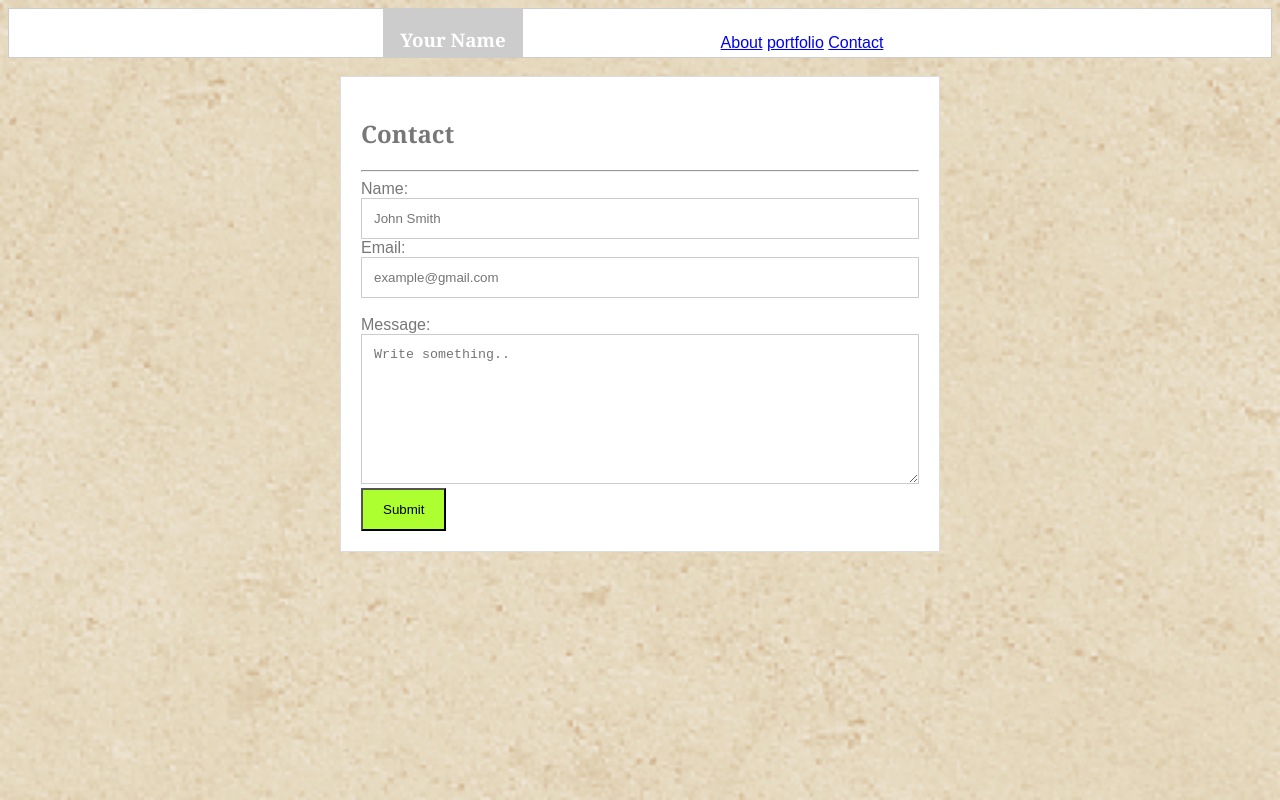
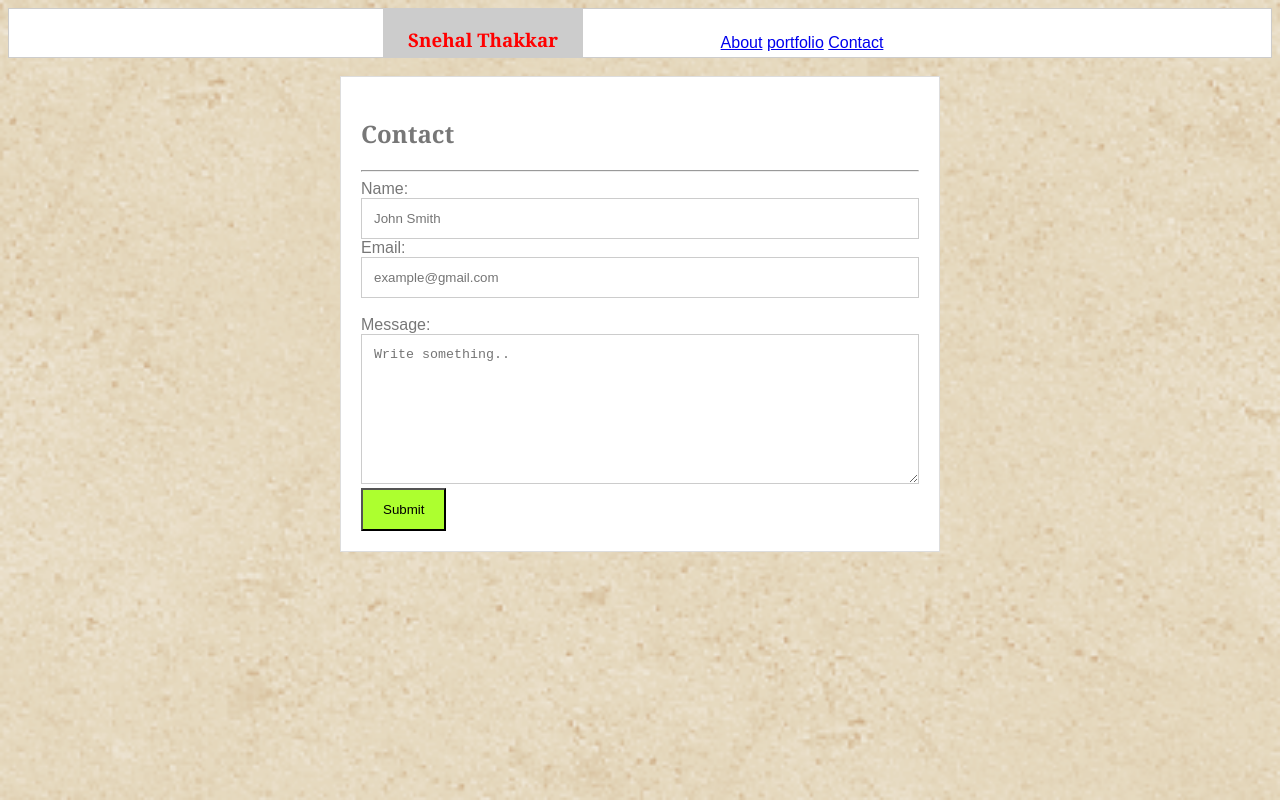
Before and after one commit to dscs4thakkar/Basic-Portfolio, a plain HTML site: page contact.html in a window 1280 px wide. Drawn offline with Linux system fonts and the light colour scheme.

```diff
--- a/assets/css/style.css
+++ b/assets/css/style.css
@@ -39,10 +39,10 @@ h2 {
 }
 .div1 {
   float: left;
-  width: 140px;
+  width: 200px;
   height: 50px;
   background: #cccccc;
-  color: white;
+  color: red;
   text-align: center;
   margin-left: 375px;
   font-family: 'Georgia', Times, Times New Roman, serif;
--- a/contact.html
+++ b/contact.html
@@ -9,7 +9,7 @@
 
     <div>
         <div class="div1">
-            <h3>Your Name</h3>
+            <h3>Snehal Thakkar</h3>
         </div>
         <div class="div2">
             <p><a href= "index.html">About</a>
```
Also changed, not shown: index.html (+1 -1 lines), portfolio.html (+1 -1 lines).
